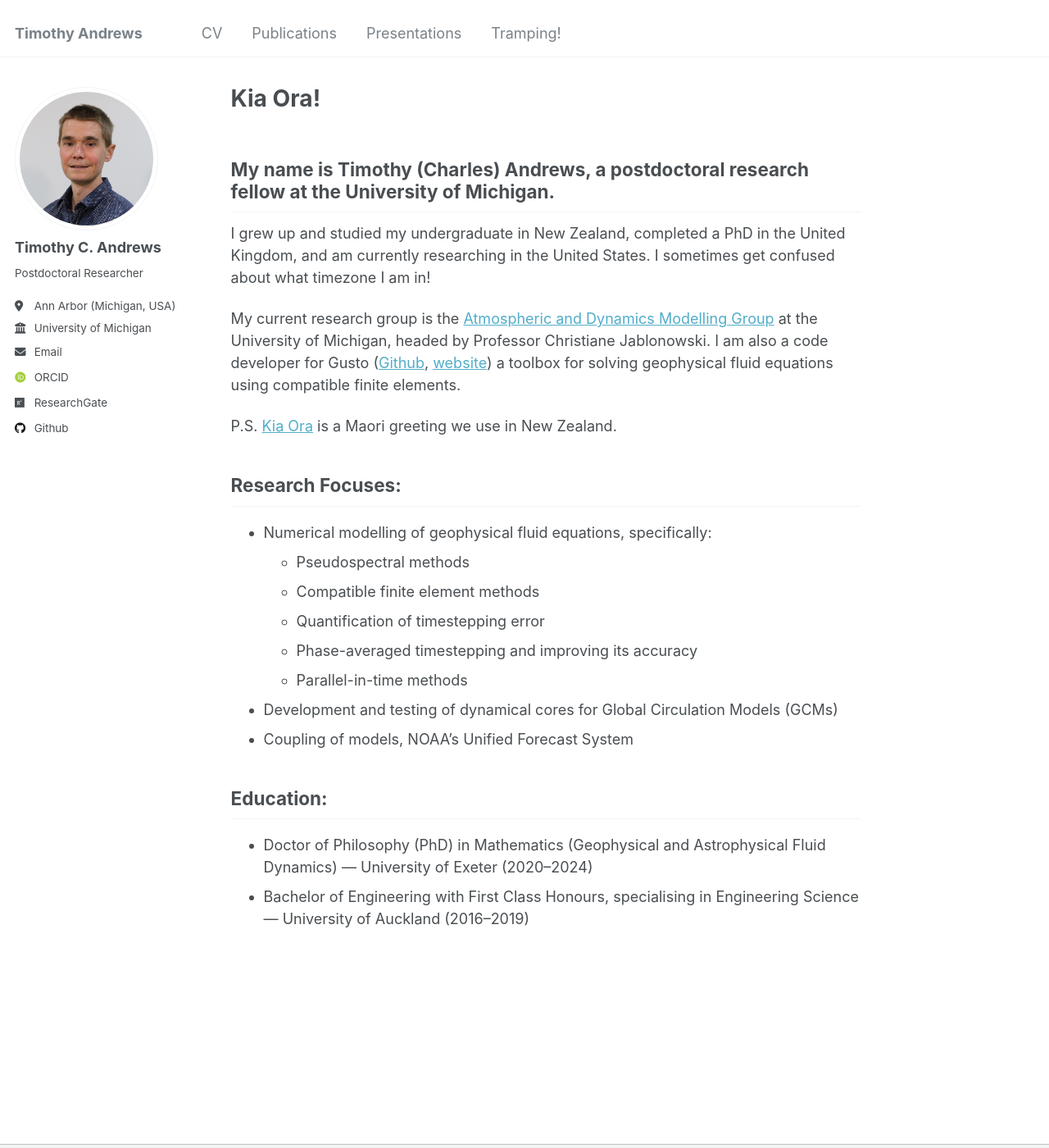
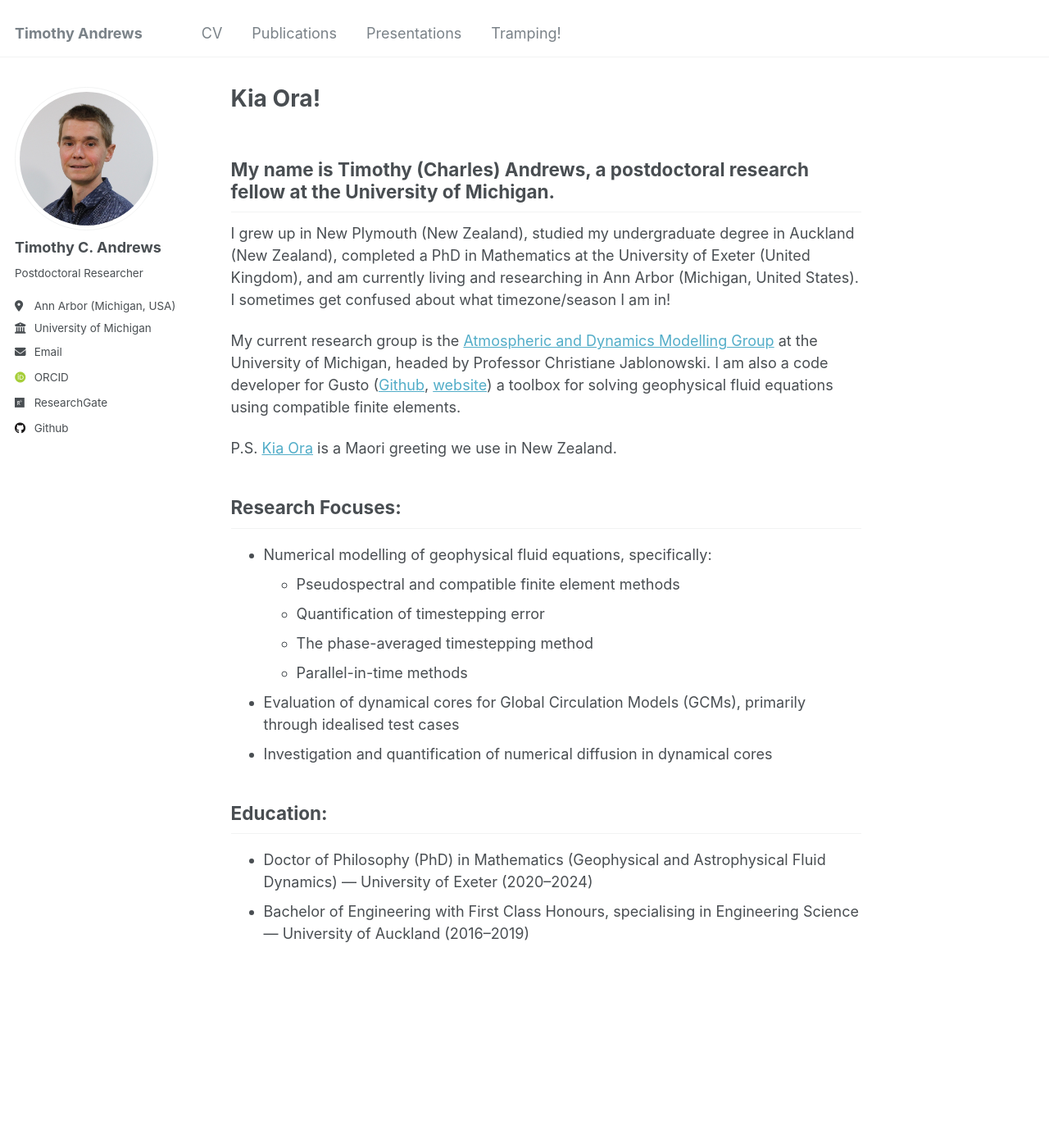
Before and after one commit to ta440/ta440.github.io, a Jekyll site: the page built from _pages/about.md, in a window 1280 px wide and 1400 px high. Shown: the whole window at 82% size. Built offline with Jekyll 4.4.1, drawn with Linux system fonts in a browser that asks for light colours; some web fonts are replaced.

Commit message:
Update about.md

```diff
--- a/_pages/about.md
+++ b/_pages/about.md
@@ -8,7 +8,7 @@ redirect_from:
 ---
 
 ## My name is Timothy (Charles) Andrews, a postdoctoral research fellow at the University of Michigan.
-I grew up and studied my undergraduate in New Zealand, completed a PhD in the United Kingdom, and am currently researching in the United States. I sometimes get confused about what timezone I am in!
+I grew up in New Plymouth (New Zealand), studied my undergraduate degree in Auckland (New Zealand), completed a PhD in Mathematics at the University of Exeter (United Kingdom), and am currently living and researching in Ann Arbor (Michigan, United States). I sometimes get confused about what timezone/season I am in!
 
 My current research group is the [Atmospheric and Dynamics Modelling Group](https://admg.engin.umich.edu/) at the University of Michigan, headed by Professor Christiane Jablonowski.
 I am also a code developer for Gusto ([Github](https://github.com/firedrakeproject/gusto), [website](https://www.firedrakeproject.org/gusto/)) a toolbox for solving geophysical fluid equations using compatible finite elements.
@@ -17,13 +17,12 @@ P.S. [Kia Ora](https://en.wikipedia.org/wiki/Kia_ora) is a Maori greeting we use
 
 ## Research Focuses:
 - Numerical modelling of geophysical fluid equations, specifically:
-  - Pseudospectral methods
-  - Compatible finite element methods
+  - Pseudospectral and compatible finite element methods
   - Quantification of timestepping error
-  - Phase-averaged timestepping and improving its accuracy
+  - The phase-averaged timestepping method
   - Parallel-in-time methods
-- Development and testing of dynamical cores for Global Circulation Models (GCMs)
-- Coupling of models, NOAA’s Unified Forecast System
+- Evaluation of dynamical cores for Global Circulation Models (GCMs), primarily through idealised test cases
+- Investigation and quantification of numerical diffusion in dynamical cores
 
 ## Education:
 - Doctor of Philosophy (PhD) in Mathematics (Geophysical and Astrophysical Fluid Dynamics) --- University of Exeter (2020--2024)
```
